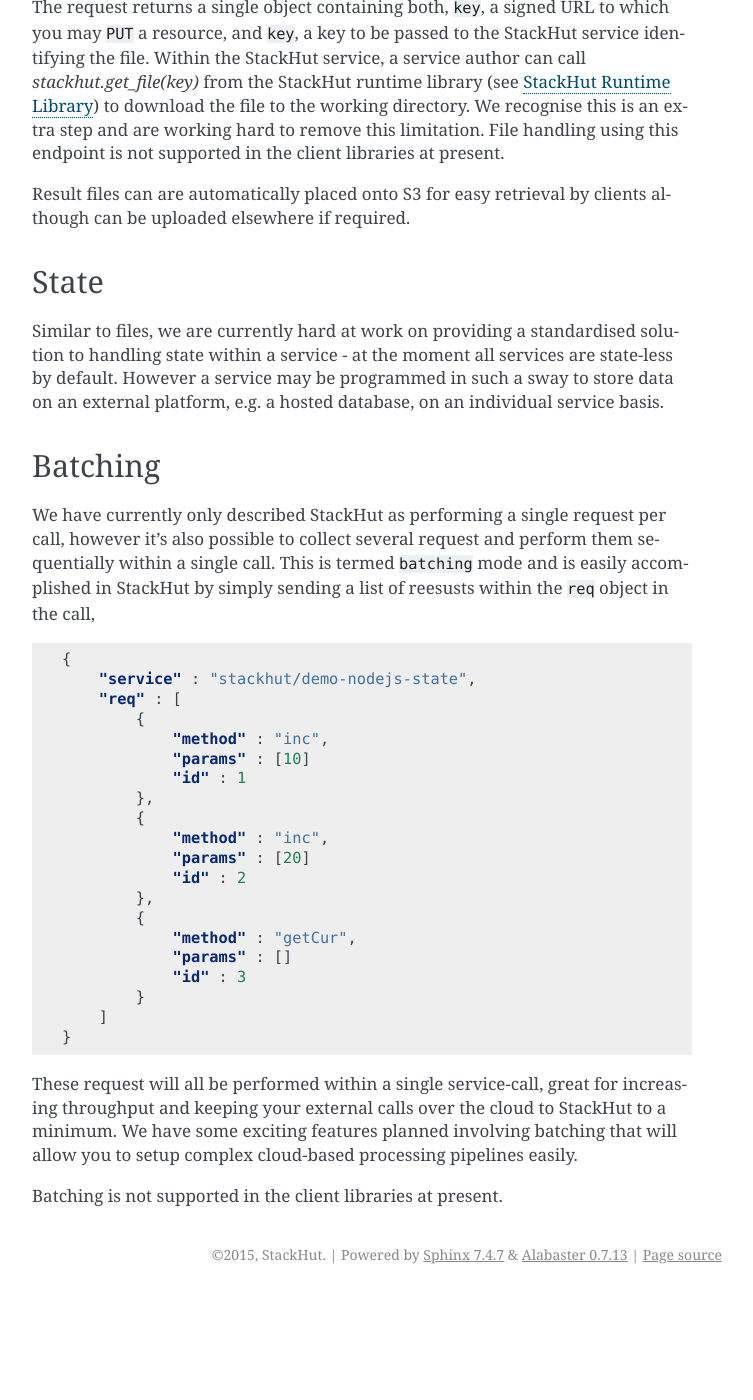
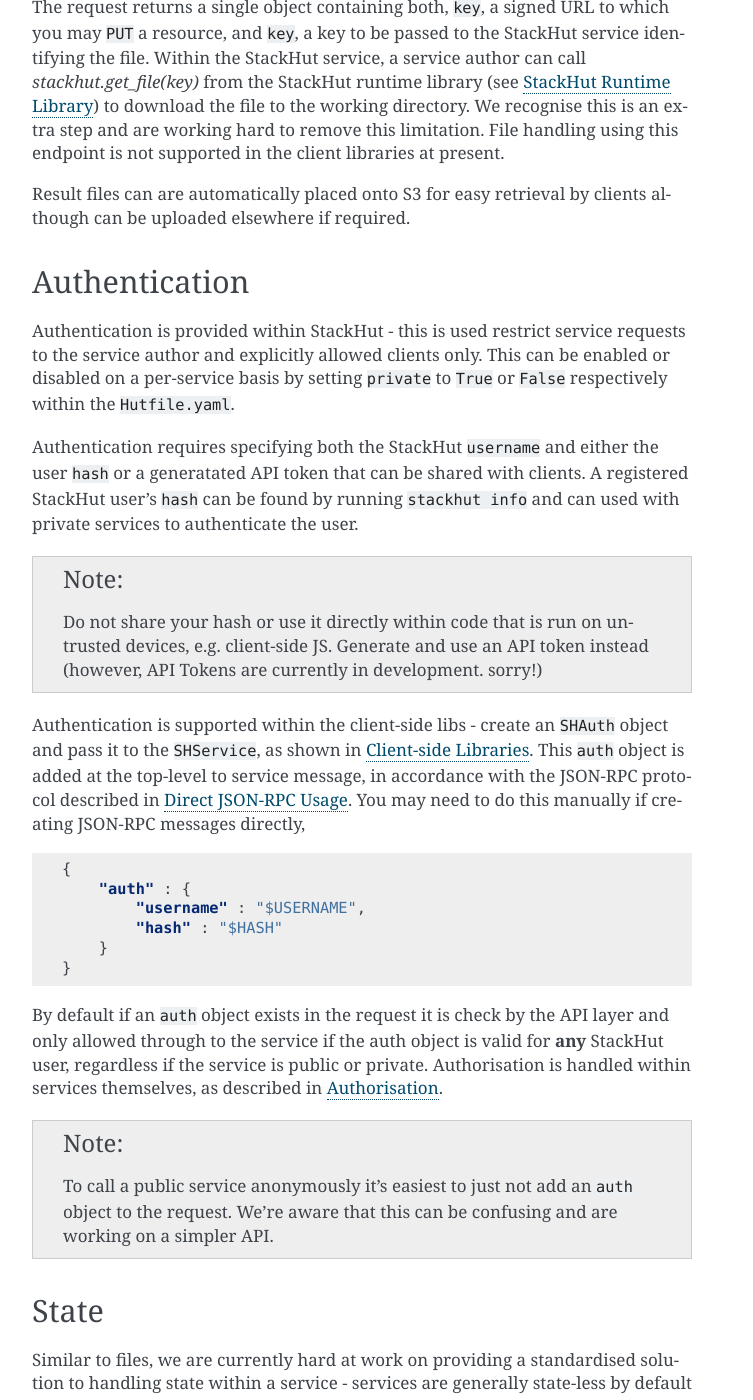
Before and after one commit to nstack/stackhut, a Sphinx documentation site: the page built from docs/using_service/general.rst, in a window 1280 px wide and 1400 px high, scrolled down 716 px. Shown: the whole window, without its empty margins (388-1141 px from the left). Built offline with Sphinx 7.4.7, drawn with Linux system fonts in a browser that asks for light colours; pages that are not in the unit, such as notebooks, are missing from menus; before the commit the page ends 2010 px from its top, so only the background shows below that; some of the changed text lies outside the part shown.

Commit message:
add auth docs

```diff
--- a/docs/using_service/general.rst
+++ b/docs/using_service/general.rst
@@ -32,11 +32,42 @@
 
 Result files can are automatically placed onto S3 for easy retrieval by clients although can be uploaded elsewhere if required.
 
+.. _using_general_auth:
+
+Authentication
+--------------
+
+Authentication is provided within StackHut - this is used restrict service requests to the service author and explicitly allowed clients only. This can be enabled or disabled on a per-service basis by setting ``private`` to ``True`` or ``False`` respectively within the ``Hutfile.yaml``.
+
+Authentication requires specifying both the StackHut ``username`` and either the user ``hash`` or a generatated API token that can be shared with clients. A registered StackHut user's ``hash`` can be found by running ``stackhut info`` and can used with private services to authenticate the user.
+
+.. note:: Do not share your hash or use it directly within code that is run on untrusted devices, e.g. client-side JS. Generate and use an API token instead (however, API Tokens are currently in development. sorry!)
+
+Authentication is supported within the client-side libs - create an ``SHAuth`` object and pass it to the ``SHService``, as shown in :ref:`using_client_libs`.
+This ``auth`` object is added at the top-level to service message, in accordance with the JSON-RPC protocol described in :ref:`using_json_rpc`. You may need to do this manually if creating JSON-RPC messages directly,
+
+.. code-block:: JSON
+
+    {
+        "auth" : {
+            "username" : "$USERNAME",
+            "hash" : "$HASH"
+        }
+    }
+
+
+By default if an ``auth`` object exists in the request it is check by the API layer and only allowed through to the service if the auth object is valid for **any** StackHut user, regardless if the service is public or private. Authorisation is handled within services themselves, as described in :ref:`creating_app_auth`.
+
+.. note:: To call a public service anonymously it's easiest to just not add an ``auth`` object to the request. We're aware that this can be confusing and are working on a simpler API.
+
 State
 -----
 
-Similar to files, we are currently hard at work on providing a standardised solution to handling state within a service - at the moment all services are state-less by default.
-However a service may be programmed in such a sway to store data on an external platform, e.g. a hosted database, on an individual service basis.
+Similar to files, we are currently hard at work on providing a standardised solution to handling state within a service - services are generally state-less by default and are fully destroyed and reconstructed between requests.
+
+However, setting ``persistent: True`` in the ``Hutfile.yaml`` with keep the service alive between calls, and can be used to store state within application memory/local filesystem during the life-cycle of a service. This can be used, for instance, to cache long-running/complex computations or to keep database connections open. However due to the nature of the platform services may be restarted at anytime without warning and we recommend  treating this state as ephemeral.
+
+To store state persistently, outside of the service life-cycle, it's possible to call and store data on an external platform, e.g. a hosted database, on an individual service basis. This is currently outside of StackHut's scope and you'll have to refer to your favourite hosted database documentation to integrate it with your chosen service language.
 
 Batching
 --------
```
Also changed, not shown: docs/creating_service/app_structure.rst (+19 -0 lines), docs/creating_service/service_runtime.rst (+11 -0 lines).
